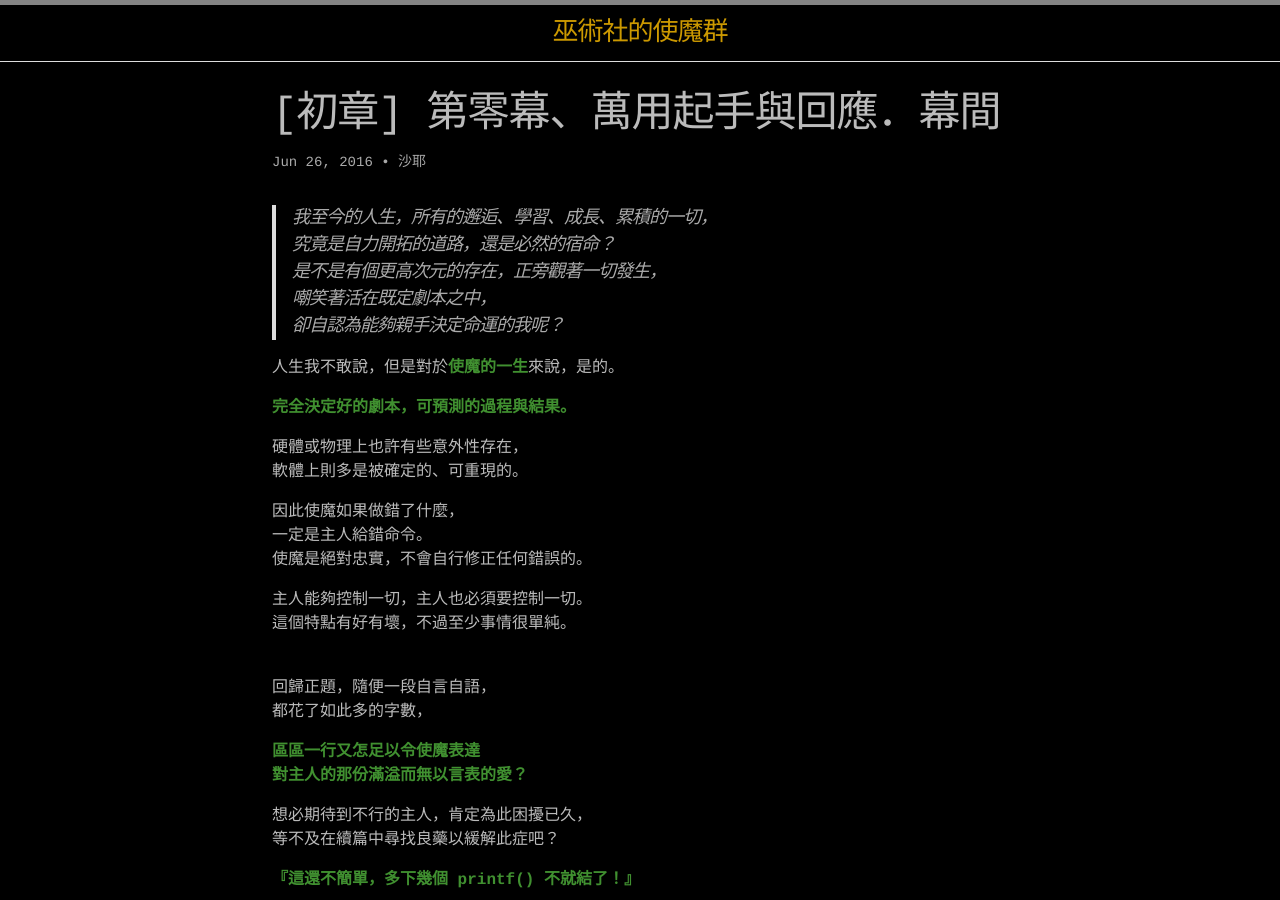
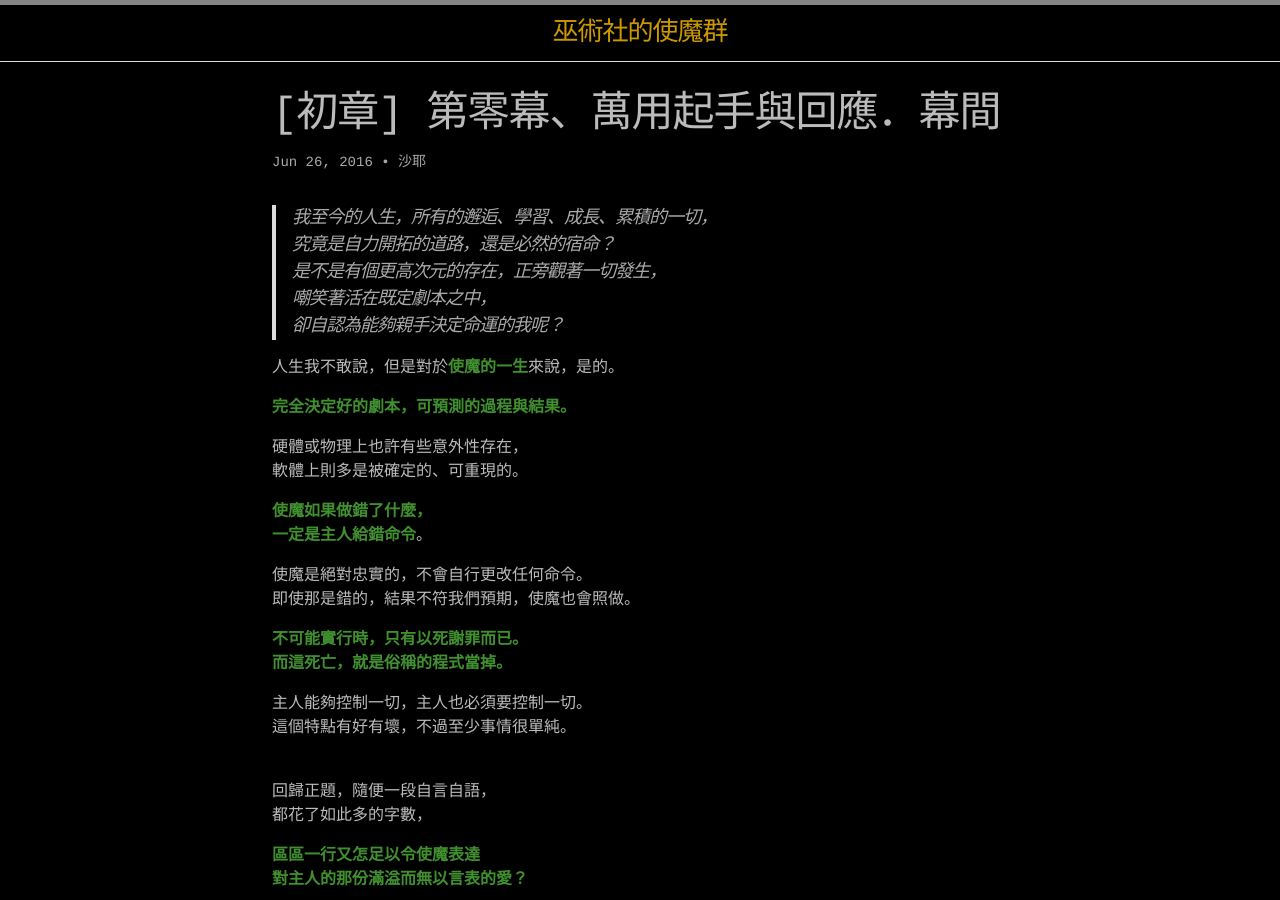
Before and after one commit to SayaUrobuchi/cmusu, a Jekyll site: the page built from _posts/2013-03-09-C1_00_init2.md, in a window 1280 px wide and 900 px high. Built offline with Jekyll 4.4.1, drawn with Linux system fonts in a browser that asks for light colours; comment, search, counter and statistics services are not loaded.

Commit message:
fix C1_00_init2

```diff
--- a/_posts/2013-03-09-C1_00_init2.md
+++ b/_posts/2013-03-09-C1_00_init2.md
@@ -22,9 +22,14 @@ comments: true
 硬體或物理上也許有些意外性存在，
 軟體上則多是被確定的、可重現的。
 
-因此使魔如果做錯了什麼，
-一定是主人給錯命令。
-使魔是絕對忠實，不會自行修正任何錯誤的。
+**使魔如果做錯了什麼，
+一定是主人給錯命令**。
+
+使魔是絕對忠實的，不會自行更改任何命令。
+即使那是錯的，結果不符我們預期，使魔也會照做。
+
+**不可能實行時，只有以死謝罪而已。
+而這死亡，就是俗稱的程式當掉。**
 
 主人能夠控制一切，主人也必須要控制一切。
 這個特點有好有壞，不過至少事情很單純。
```
